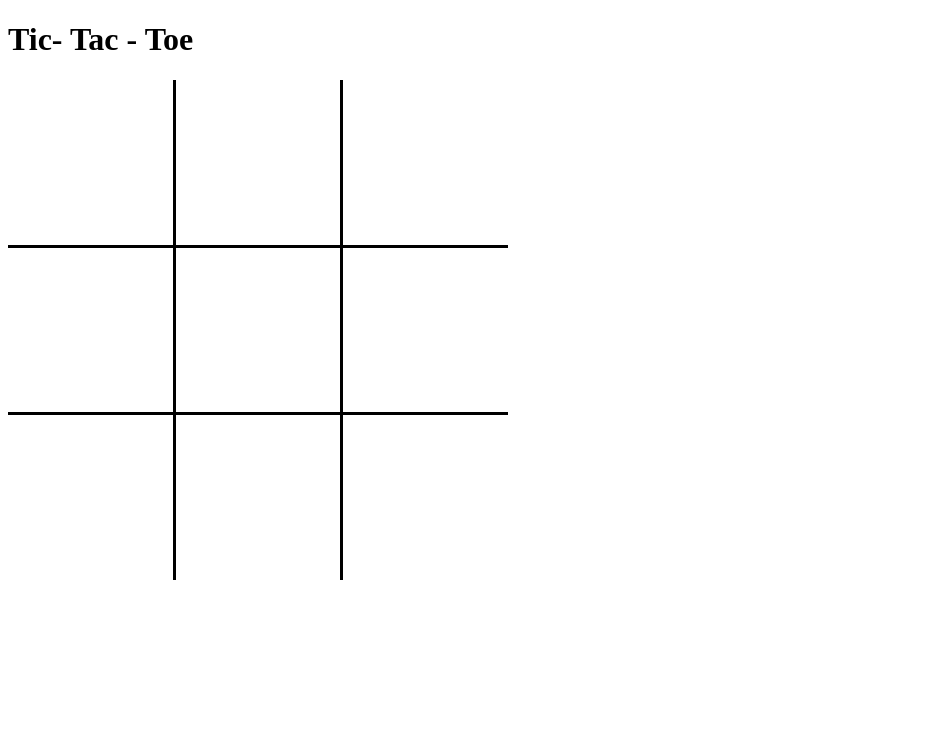
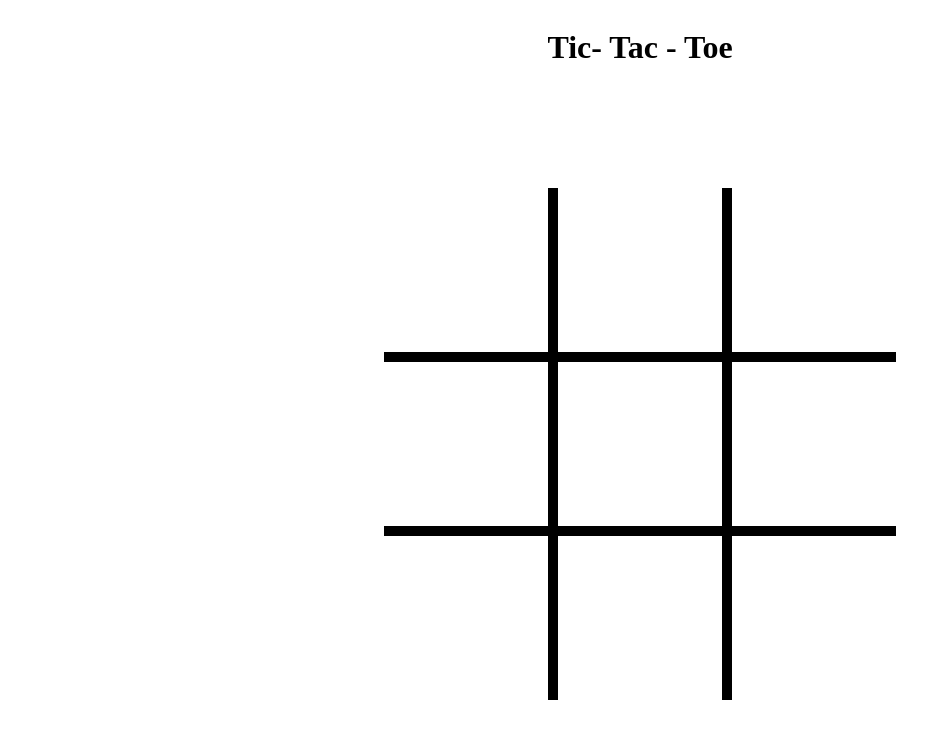
Before and after one commit to ProtoJanus/tic-tac-toe, a plain HTML site: page index.html in a window 1280 px wide. Shown: the whole page, without its empty margins (0-951 px from the left). Drawn offline with Linux system fonts and the light colour scheme.

Commit message:
Modify size of elements for clarity

```diff
--- a/styles.css
+++ b/styles.css
@@ -1,8 +1,15 @@
+body {
+  display: flex;
+  flex-direction: column;
+  align-items: center;
+  gap: 100px;
+}
+
 #board-container {
-  height: 500px;
-  width: 500px;
+  height: 40vw;
+  width: 40vw;
   background-color: black;
-  gap: 3px;
+  gap: 10px;
   display: grid;
   grid-template-columns: 1fr 1fr 1fr;
   grid-template-rows: 1fr 1fr 1fr;
@@ -12,7 +19,7 @@
     display: flex;
     align-items: center;
     justify-content: center;
-    font-size: 100px;
+    font-size: 5vw;
     user-select: none;
   }
 }
```
